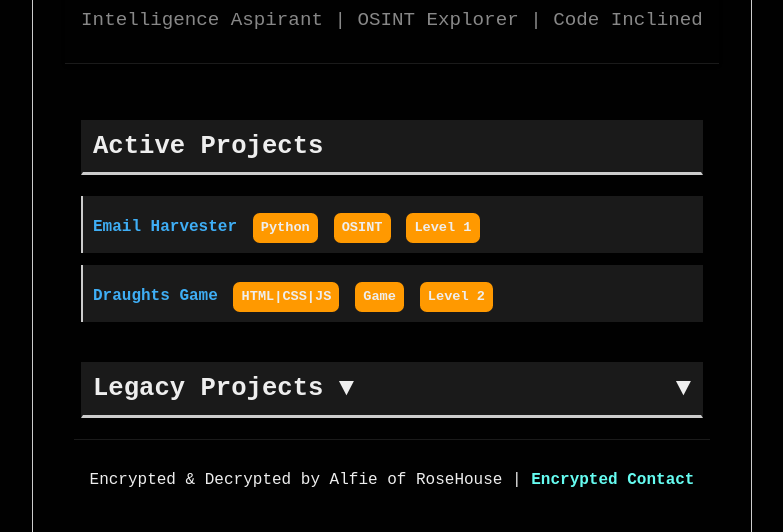
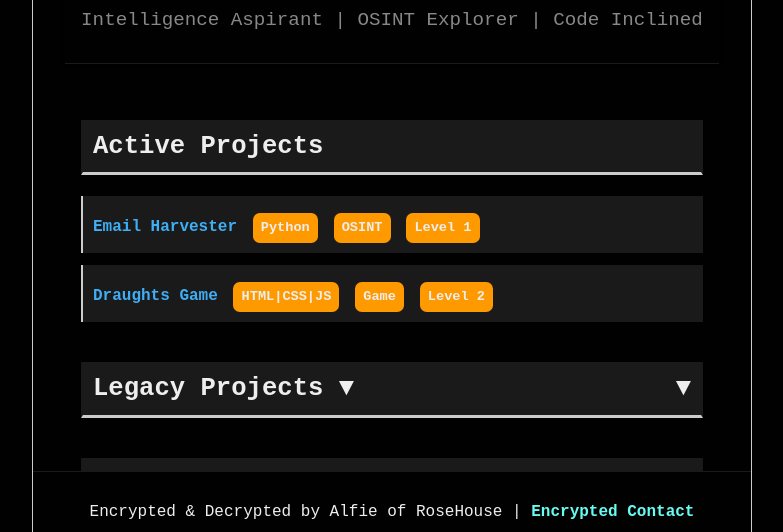
Before and after one commit to AlfieOfRoseHouse/AlfieOfRoseHouse.github.io, a plain HTML site: page index.html in a window 1280 px wide. Shown: the part 205-737 px from the top of the page, without its empty margins (248-1031 px from the left). Drawn offline with Linux system fonts and the light colour scheme.

Commit message:
Update style.css

```diff
--- a/style.css
+++ b/style.css
@@ -17,6 +17,7 @@ body, html {
   line-height: 1.6;
   margin: 0;
   padding: 0;
+  height: 100vh;
 }
 
 .container {
@@ -53,8 +54,9 @@ body, html {
   padding: 1rem;
 }
 footer {
-  position: sticky;
+  position: absolute;
   bottom: 0;
+  width: 100%;
   z-index: 10;
   background: var(--background);
   padding: 0.75rem 1rem;
```
